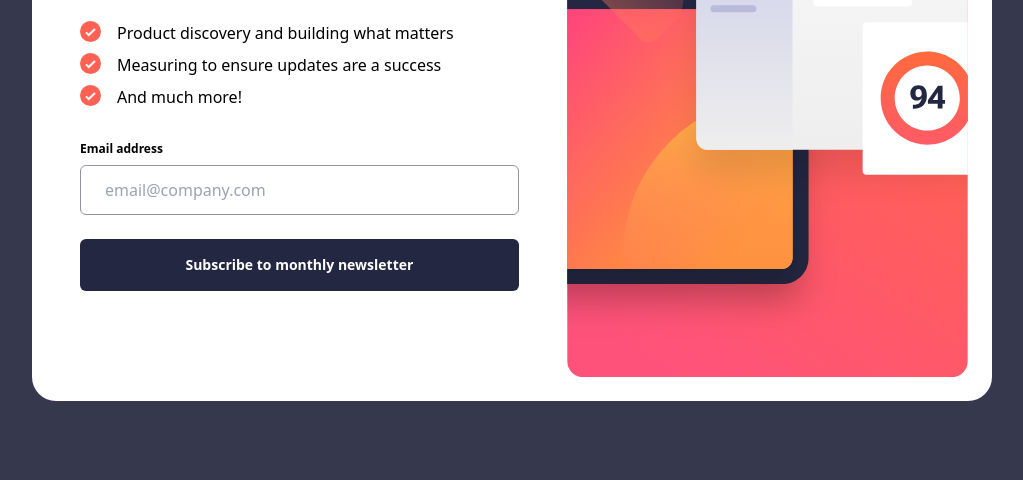
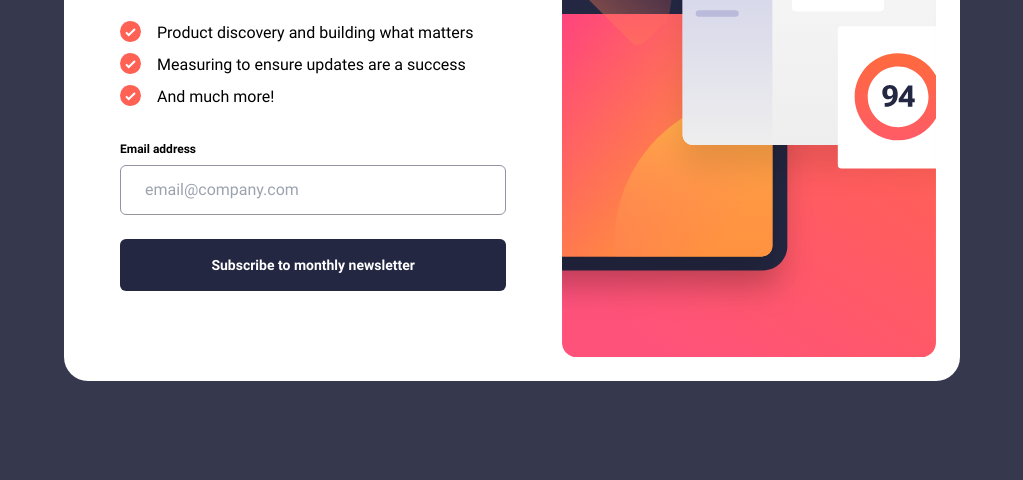
Before and after one commit to masrestu/fm-newsletter-signup, a website: page index.html in a window 1280 px wide. Shown: the part 320-800 px from the top of the page, without its empty margins (128-1151 px from the left). Drawn offline with Linux system fonts and the light colour scheme.

Commit message:
fix font

```diff
--- a/index.html
+++ b/index.html
@@ -13,17 +13,17 @@
 	<link rel="stylesheet" href="./assets/css/output.css">
 </head>
 
-<body class="bg-grayish-300 flex items-center justify-center min-h-screen">
+<body class="bg-grayish-300 flex items-center justify-center min-h-screen font-roboto">
 	<main>
 
 		<!-- Sign-up form start -->
 		<section
-			class="landing-page bg-grayish-100 max-w-sm mx-auto my-0 lg:max-w-[60rem] lg:grid lg:grid-cols-desktop lg:rounded-3xl lg:py-6 lg:pe-6">
+			class="landing-page bg-grayish-100 max-w-sm mx-auto my-0 lg:max-w-4xl lg:grid lg:grid-cols-desktop lg:rounded-3xl lg:py-6 lg:pe-6">
 			<div
 				class="hero m-0 p-0 lg:order-2 pt-[76%] bg-hero-mobile bg-no-repeat bg-cover bg-center lg:bg-hero-desktop lg:pt-[148%] lg:bg-contain">
 			</div>
-			<div class="description p-6 lg:flex lg:flex-col lg:justify-center lg:mx-6">
-				<h1 class="text-4xl font-bold mt-4 lg:text-[3.25rem]">Stay updated!</h1>
+			<div class="description p-6 lg:flex lg:flex-col lg:justify-center lg:mx-8">
+				<h1 class="text-4xl font-bold mt-4 lg:text-[3.5rem]">Stay updated!</h1>
 				<p class="mt-6 text-[15px] lg:text-base">Join 60,000+ product managers receiving monthly updates on:</p>
 				<ul class="mt-6 text-[15px] lg:text-base lg:mt-4">
 					<li class="mt-2 flex gap-4 justify-start items-start">
```
Also changed, not shown: assets/css/output.css.
